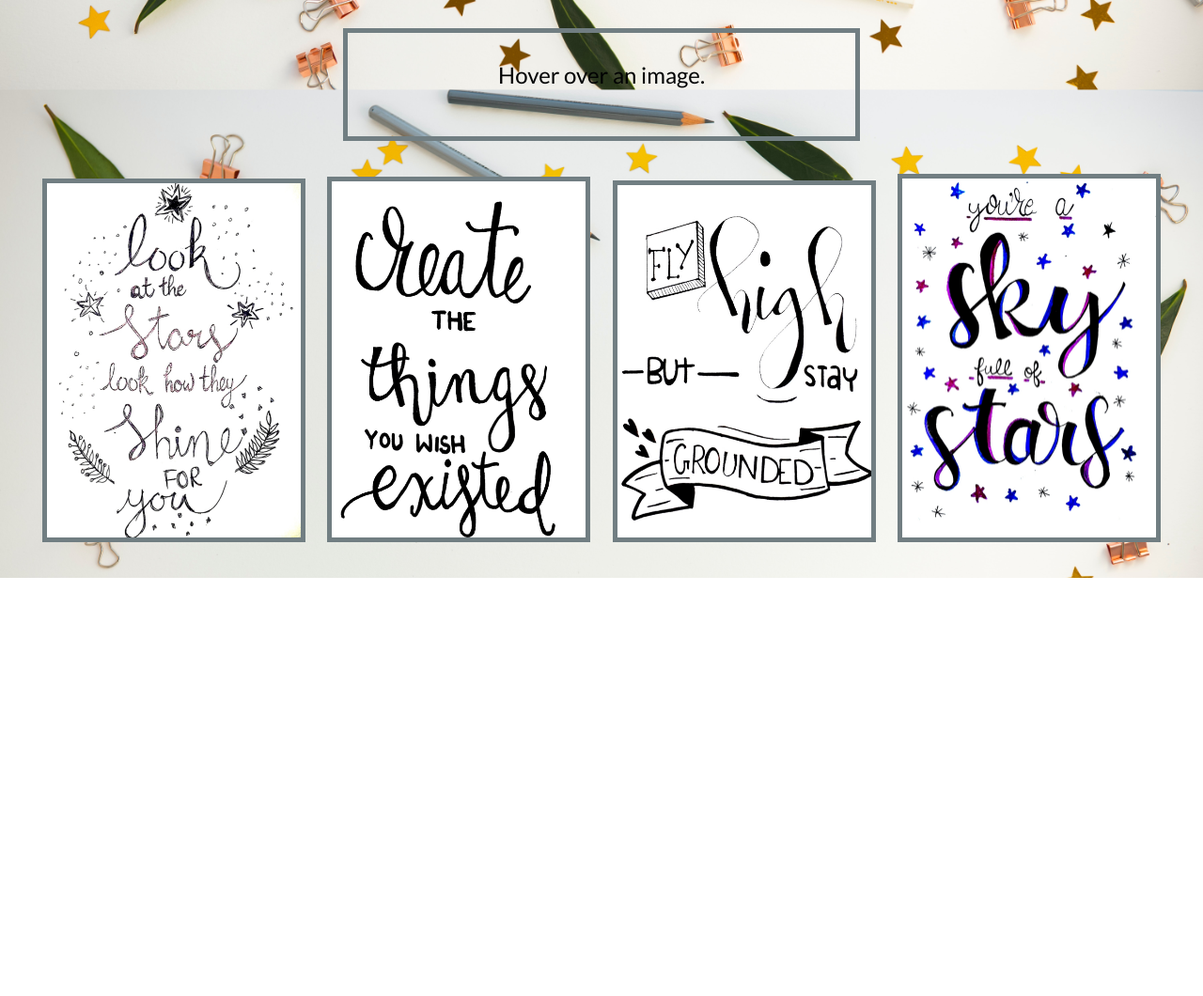
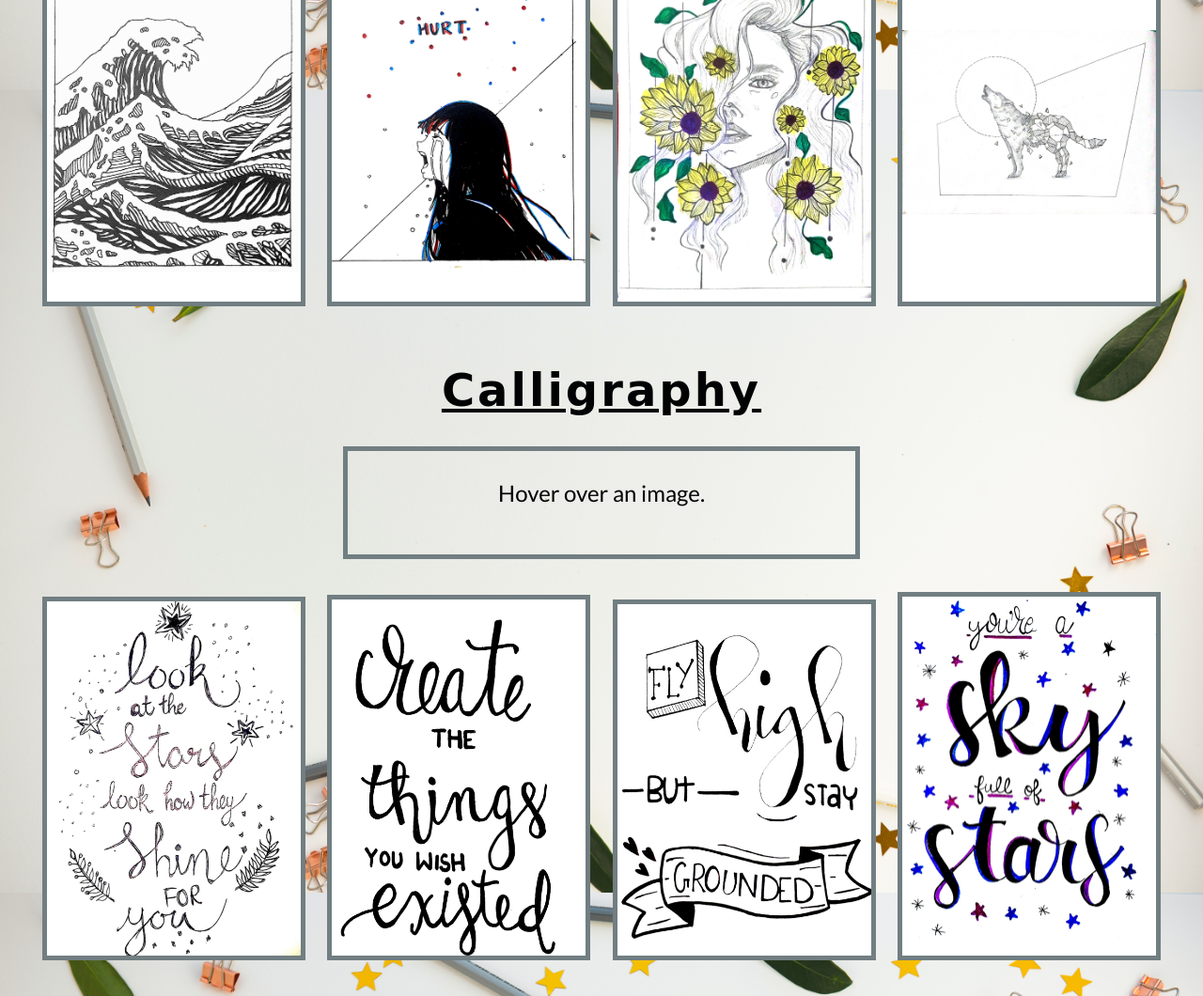
Before and after one commit to PriyaPal-tech/PriyaPal-tech.github.io, a plain HTML site: page html/projects.html in a window 1280 px wide. Shown: the part 759-1819 px from the top of the page at 94% size. Before the commit the page ends 1374 px from the top, so only its background shows below. Drawn offline with Linux system fonts and the light colour scheme; a web font is replaced by a local one.

Commit message:
adding more sketches

```diff
--- a/html/projects.html
+++ b/html/projects.html
@@ -48,6 +48,11 @@
       <a class="example-image-link" href="../imgs/i3.jpg" data-lightbox="example-set" data-title="Cosmos."><img class="example-image" src="../imgs/i3.jpg" alt="Cosmos" /></a>
 
       <a class="example-image-link" href="../imgs/i4.jpg" data-lightbox="example-set" data-title="Nature."><img class="example-image" src="../imgs/i4.jpg" alt="Deer" /></a>
+      <a class="example-image-link" href="../imgs/i5.jpg" data-lightbox="example-set" data-title="Wave."><img class="example-image" src="../imgs/i5.jpg" alt="Wave" /></a>
+      <a class="example-image-link" href="../imgs/i6.jpg" data-lightbox="example-set" data-title="Hurt."><img class="example-image" src="../imgs/i6.jpg" alt="Hurt" /></a>
+      <a class="example-image-link" href="../imgs/i7.jpg" data-lightbox="example-set" data-title="Portrait."><img class="example-image" src="../imgs/i7.jpg" alt="Portrait" /></a>
+      <a class="example-image-link" href="../imgs/i8.jpg" data-lightbox="example-set" data-title="Wolf."><img class="example-image" src="../imgs/i8.jpg" alt="Wolf" /></a>
+
     </div>
   <script src="../js/lightbox-plus-jquery.js"></script>
 
```
Also changed, not shown: imgs/i5.jpg (added), imgs/i6.jpg (added), imgs/i7.jpg (added), imgs/i8.jpg (added).
